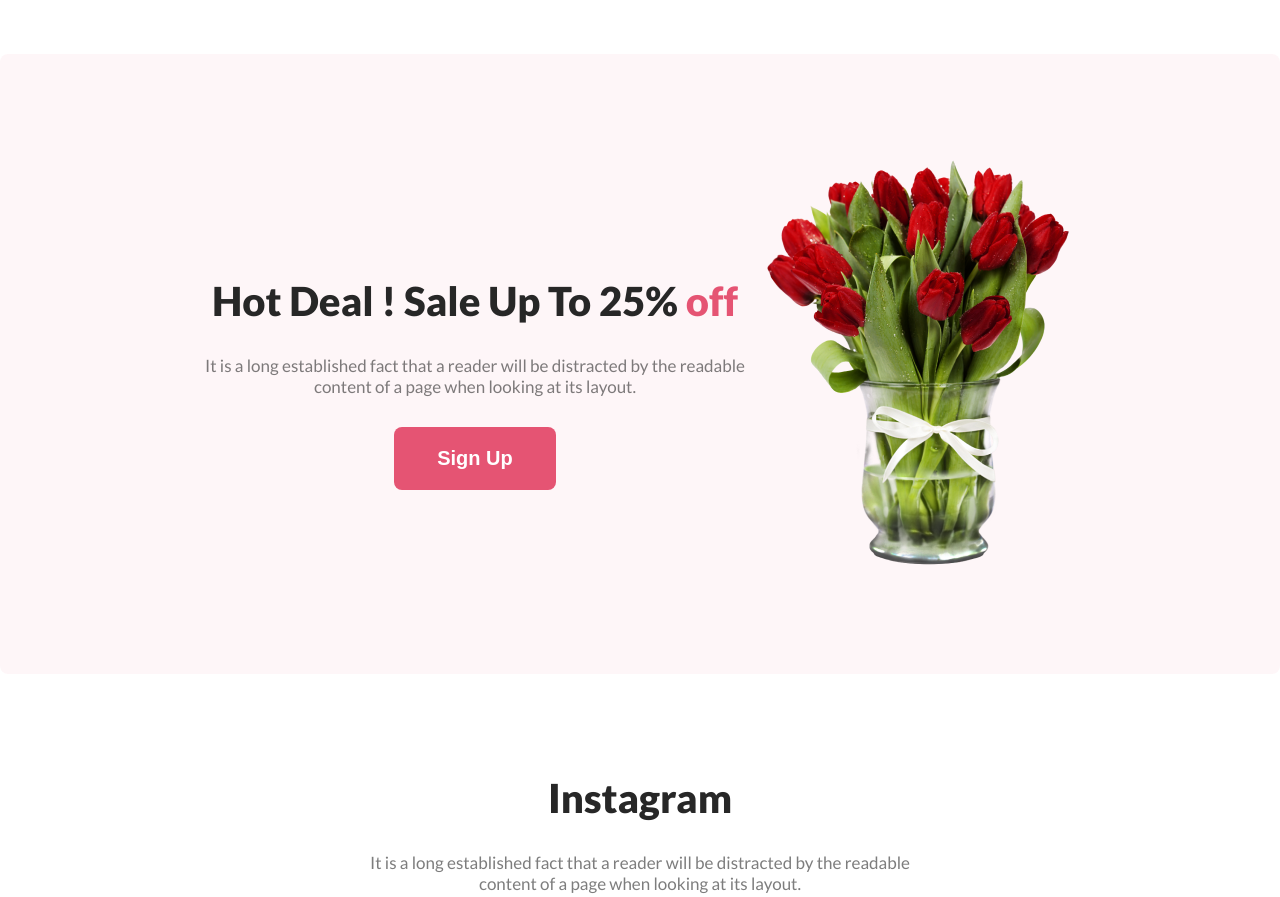
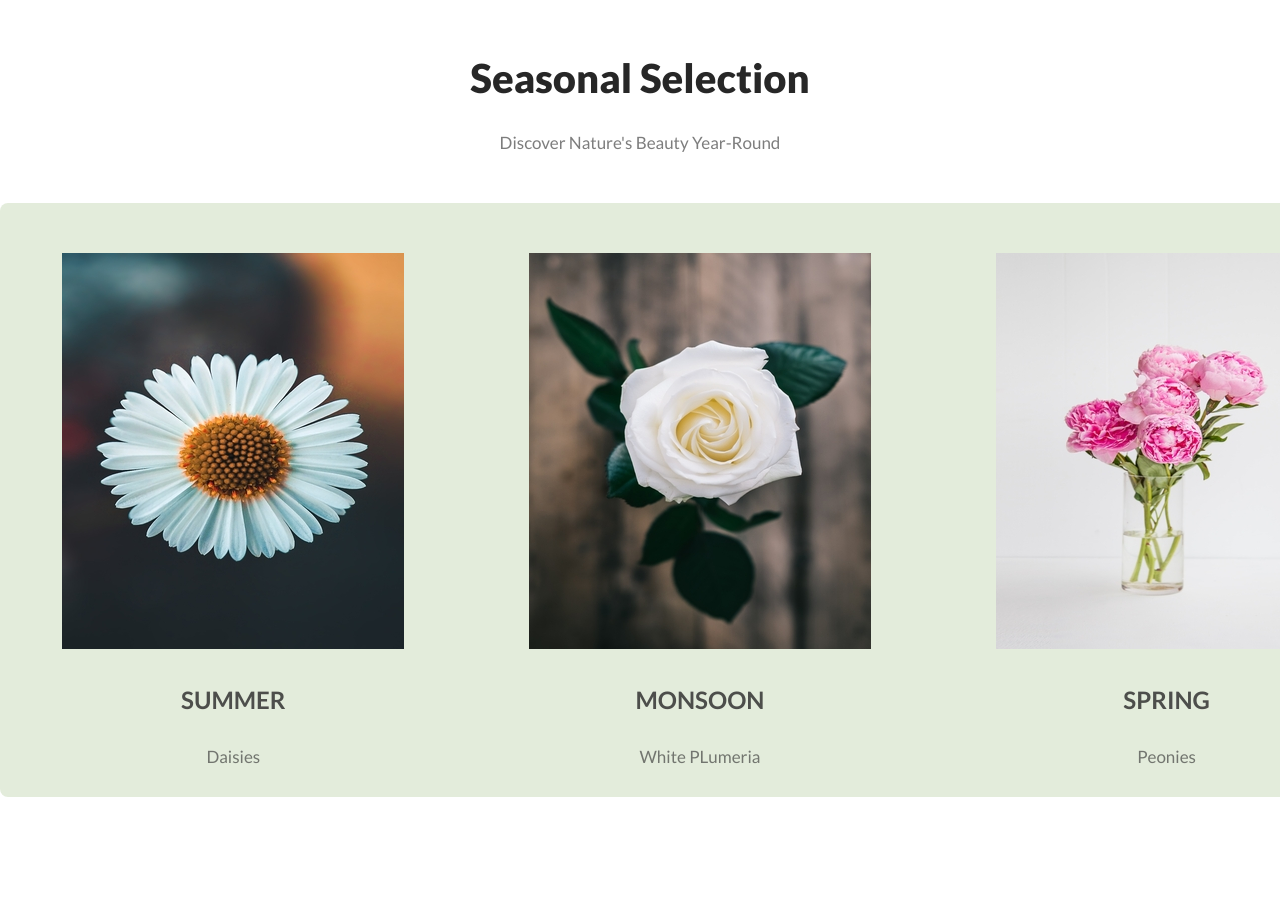
Before and after one commit to riyad3699/flower-shop, a plain HTML site: page index.html in a window 1280 px wide. Shown: the part 2060-2957 px from the top of the page. Drawn offline with Linux system fonts and the light colour scheme.

Commit message:
added seasonal section

```diff
--- a/index.html
+++ b/index.html
@@ -61,6 +61,30 @@
             </div>
         </section>
 
+        <section class="seasonal-selection">
+            <div class="seasonal-content">
+                <h3 class="title-primary">Seasonal Selection</h3>
+                <p class="description-primary">Discover Nature's Beauty Year-Round</p>
+            </div>
+            <div class="seasonal-picture">
+                <div>
+                    <img src="flower-asset/daisy.jpg" alt="">
+                    <h4>SUMMER</h4>
+                    <p class="description-primary">Daisies</p>
+                </div>
+                <div>
+                    <img src="flower-asset/white plumeria.jpg" alt="">
+                    <h4>MONSOON</h4>
+                    <p class="description-primary">White PLumeria</p>
+                </div>
+                <div>
+                    <img src="flower-asset/peonies.jpg" alt="">
+                    <h4>SPRING</h4>
+                    <p class="description-primary">Peonies</p>
+                </div>
+            </div>
+        </section>
+
         <section class="hot-deal">
             <div class="hot-deal-content">
                 <h3 class="title-primary">Hot Deal ! Sale Up To 25% <span>off</span> </h3>
--- a/styles/style.css
+++ b/styles/style.css
@@ -211,3 +211,25 @@ small {
     font-size: 24px;
     font-weight: 600;
 }
+
+/* seasonal selection related styles */
+.seasonal-picture {
+    display: flex;
+    justify-content: space-around;
+    text-align: center;
+    width: 1400px;
+    margin: auto;
+    border-radius: 8px;
+    background: rgba(71, 125, 17, 0.15);
+    padding-top: 50px;
+    color: rgba(39, 39, 39, 0.80);
+    font-size: 24px;
+    font-weight: 600;
+
+}
+
+.seasonal-content {
+    text-align: center;
+    margin-top: 100px;
+    margin-bottom: 50px;
+}
```
Also changed, not shown: flower-asset/daisy.jpg (added), flower-asset/peonies.jpg (added), flower-asset/white plumeria.jpg (added).
